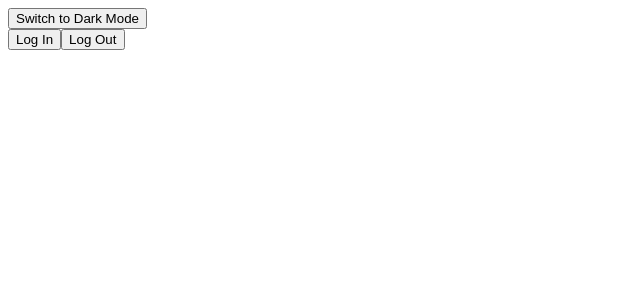
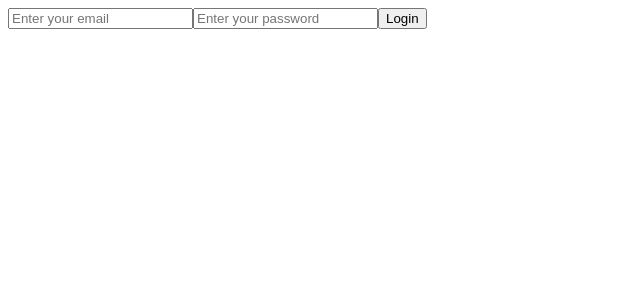
Before and after one commit to rohitisog/axios-api, a React (Vite) app: page / in a window 1280 px wide. Shown: the top 300 px of the page, without its empty margins (0-640 px from the left). Built offline with nearby package versions, Linux system fonts and the light colour scheme.

Commit message:
Login using LocalStorage

```diff
--- a/src/App.jsx
+++ b/src/App.jsx
@@ -1,25 +1,36 @@
 import React from "react";
-import LoginButton from "./components/LoginButton";
-import LogoutButton from "./components/LogoutButton ";
-import Profile from "./components/Profile";
-import { ThemeProvider } from "./components/ThemeContext";
-import ThemeToggleButton from "./components/ThemeToggleButton";
+import LoginStorage from "./components/LoginStorage";
 
 const App = () => {
   return (
-    <ThemeProvider>
-      <div className="">
-        <div className="flex flex-col items-center justify-center min-h-screen">
-
-          <ThemeToggleButton />
-        </div>
-        <Profile />
-
-        <LoginButton />
-        <LogoutButton />
-      </div>
-    </ThemeProvider>
+    <>
+      <LoginStorage />
+    </>
   );
 };
 
 export default App;
+
+// import React from "react";
+// import LoginButton from "./components/LoginButton";
+// import LogoutButton from "./components/LogoutButton ";
+// import Profile from "./components/Profile";
+
+// const App = () => {
+//   return (
+//     <ThemeProvider>
+//       <div className="">
+//         <div className="flex flex-col items-center justify-center min-h-screen">
+
+//           <ThemeToggleButton />
+//         </div>
+//         <Profile />
+
+//         <LoginButton />
+//         <LogoutButton />
+//       </div>
+//     </ThemeProvider>
+//   );
+// };
+
+// export default App;
--- /dev/null
+++ b/src/components/LoginStorage.jsx
@@ -0,0 +1,64 @@
+import React, { useState, useEffect } from "react";
+
+const LoginStorage = () => {
+  const [email, setEmail] = useState("");
+  const [password, setPassword] = useState("");
+  const [isLoggedIn, setIsLoggedIn] = useState(false);
+
+  // Load stored data when component mounts
+  useEffect(() => {
+    const savedUserInfo = localStorage.getItem("userInfo");
+    if (savedUserInfo) {
+      const { email, password } = JSON.parse(savedUserInfo);
+      setEmail(email);
+      setPassword(password);
+      setIsLoggedIn(true);
+    }
+  }, []);
+
+  const handleLogin = () => {
+    const userInfo = { email, password };
+    localStorage.setItem("userInfo", JSON.stringify(userInfo));
+    setIsLoggedIn(true);
+    console.log("Logged in successfully!");
+  };
+
+  const handleLogout = () => {
+    localStorage.clear();
+    setEmail("");
+    setPassword("");
+    setIsLoggedIn(false);
+    console.log("Logged out successfully!");
+  };
+
+  return (
+    <>
+      <div>
+        {!isLoggedIn ? (
+          <>
+            <input
+              type="text"
+              placeholder="Enter your email"
+              value={email}
+              onChange={(e) => setEmail(e.target.value)}
+            />
+            <input
+              type="password"
+              placeholder="Enter your password"
+              value={password}
+              onChange={(e) => setPassword(e.target.value)}
+            />
+            <button onClick={handleLogin}>Login</button>
+          </>
+        ) : (
+          <>
+            <h2>Welcome, {email}!</h2>
+            <button onClick={handleLogout}>Logout</button>
+          </>
+        )}
+      </div>
+    </>
+  );
+};
+
+export default LoginStorage;
```
